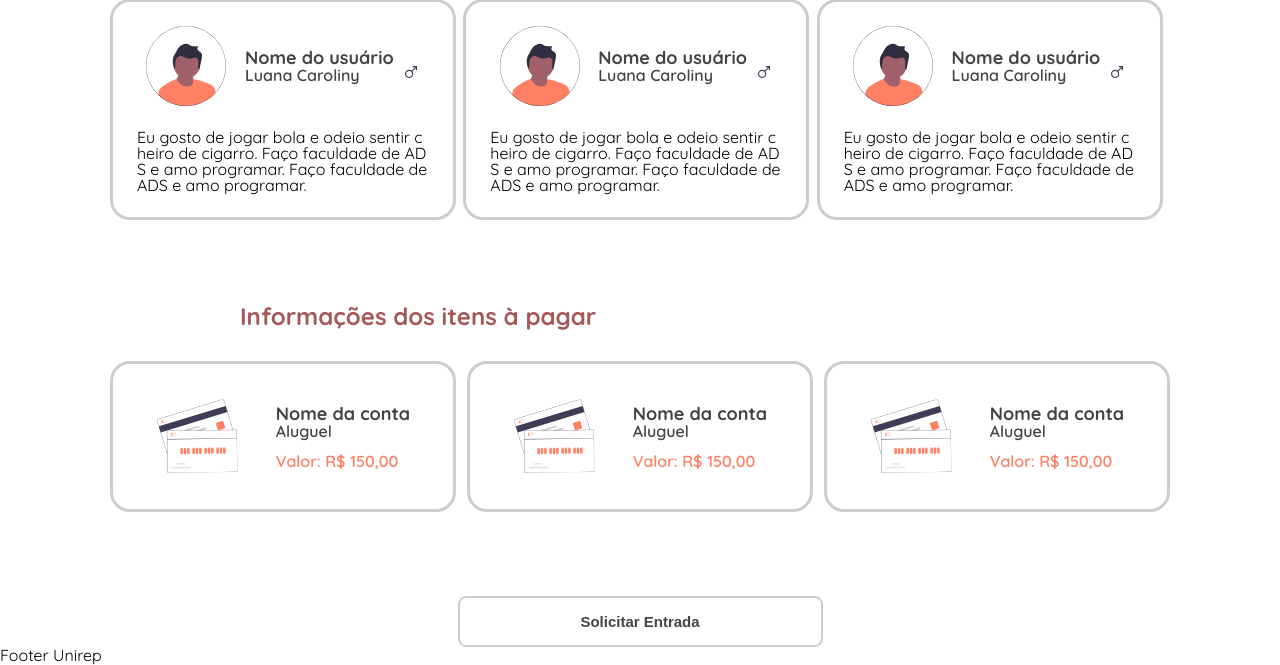
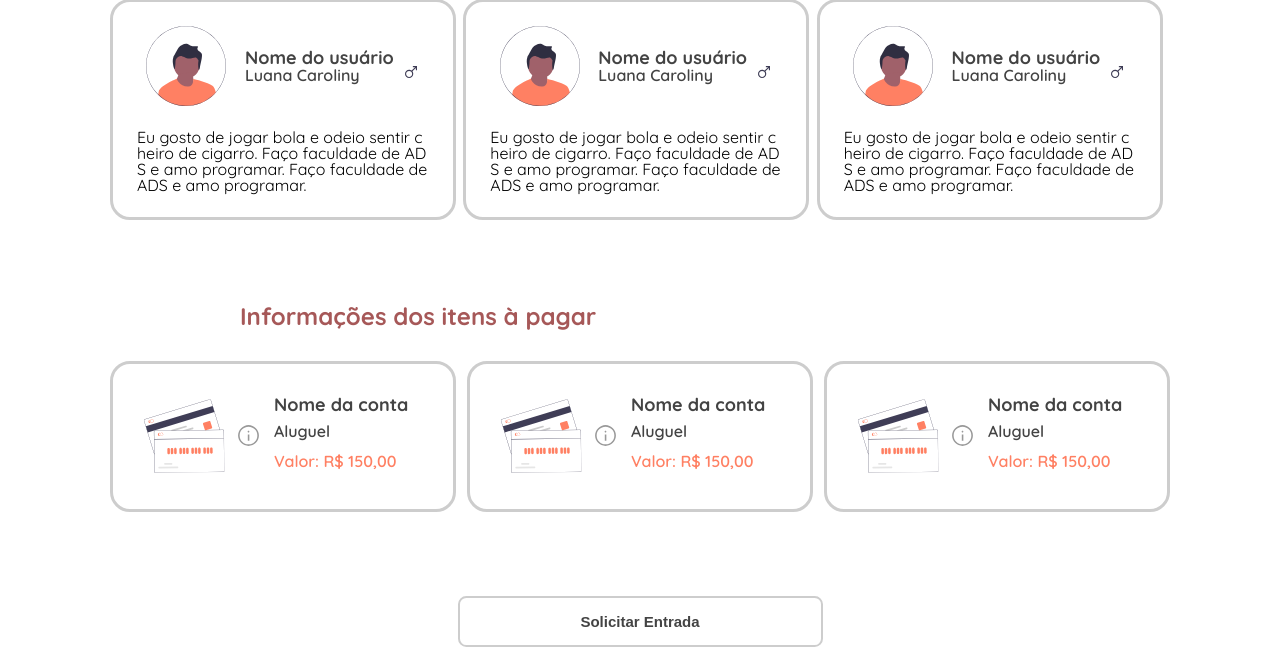
Before and after one commit to luacarol/unirep, a Django app: page /republic-information in a window 1280 px wide; the page is wider, and only the part inside the window is pictured. Shown: the part 725-1390 px from the top of that part. Run offline with Django 4.2, Linux system fonts and the light colour scheme.

Commit message:
Atualização dos cards de visualização de itens à pagar

```diff
--- a/unirep_app/static/css/global.css
+++ b/unirep_app/static/css/global.css
@@ -342,7 +342,8 @@ body {
 }
 
 .tooltip-content .tooltip-text {
-    width: 6em;
+    min-width: 6em;
+    max-width: 10em;
     background-color: var(--black);
     color: var(--white);
     text-align: center;
--- a/unirep_app/static/css/partials/cards/view_item_carroussel_card.css
+++ b/unirep_app/static/css/partials/cards/view_item_carroussel_card.css
@@ -10,21 +10,30 @@
     background: #FFFFFF;
     border: 0.188em solid #CDCDCD;
     border-radius: 1.25em;
-    display: flex;
-    flex-direction: row;
+    display: grid;
+    grid-template-columns: 5em 1.563em 9.313em;
     align-items: center;
-    justify-content: center;
-    padding: 0em 1.875em;
+    justify-content: space-between;
+    padding: 2em 1.875em;
     box-sizing: border-box;
 }
 
 .div-payable-item .div-basic-informations {
+    height: 100%;
     display: flex;
     flex-direction: column;
     align-items: flex-start;
-    margin-left: 2.375em;
+}
+
+.div-basic-informations .text-label-account-name {
+    margin-bottom: 0.5em;
 }
 
 .div-payable-item .div-basic-informations .text-account-value {
     margin-top: 0.875em;
 }
+
+.img-icon-info {
+    align-self: flex-start;
+    cursor: pointer;
+}
--- a/unirep_app/templates/partials/cards/view_item_carroussel_card.html
+++ b/unirep_app/templates/partials/cards/view_item_carroussel_card.html
@@ -8,11 +8,20 @@
 
         <img class="img-item-card" src="{% static 'img/credit-card-picture.svg' %}" />
 
+        <div class="tooltip-content" style="margin: 0;">
+
+            <a href="">
+                <img class="img-icon-info" src="{% static 'img/icon-info.svg' %}" alt="Ícone de informação" />
+            </a>
+
+            <span class="tooltip-text">Esse valor já é a simulação do preço caso você fizesse parte dessa república</span>
+
+        </div>
+
         <div class="div-basic-informations">
 
             <h3 class="minor-subtitle text-label-account-name">Nome da conta</h3>
             <h4 class="legend text-account-name">Aluguel</h4>
-
             <h4 class="legend orange-text text-account-value">Valor: R$ 150,00</h4>
 
         </div>
@@ -23,11 +32,20 @@
 
         <img class="img-item-card" src="{% static 'img/credit-card-picture.svg' %}" />
 
+        <div class="tooltip-content" style="margin: 0;">
+
+            <a href="">
+                <img class="img-icon-info" src="{% static 'img/icon-info.svg' %}" alt="Ícone de informação" />
+            </a>
+
+            <span class="tooltip-text">Esse valor já é a simulação do preço caso você fizesse parte dessa república</span>
+
+        </div>
+
         <div class="div-basic-informations">
 
             <h3 class="minor-subtitle text-label-account-name">Nome da conta</h3>
             <h4 class="legend text-account-name">Aluguel</h4>
-
             <h4 class="legend orange-text text-account-value">Valor: R$ 150,00</h4>
 
         </div>
@@ -38,11 +56,20 @@
 
         <img class="img-item-card" src="{% static 'img/credit-card-picture.svg' %}" />
 
+        <div class="tooltip-content" style="margin: 0;">
+
+            <a href="">
+                <img class="img-icon-info" src="{% static 'img/icon-info.svg' %}" alt="Ícone de informação" />
+            </a>
+
+            <span class="tooltip-text">Esse valor já é a simulação do preço caso você fizesse parte dessa república</span>
+
+        </div>
+
         <div class="div-basic-informations">
 
             <h3 class="minor-subtitle text-label-account-name">Nome da conta</h3>
             <h4 class="legend text-account-name">Aluguel</h4>
-
             <h4 class="legend orange-text text-account-value">Valor: R$ 150,00</h4>
 
         </div>
--- a/unirep_app/templates/republic_information.html
+++ b/unirep_app/templates/republic_information.html
@@ -56,8 +56,6 @@
 
     </div>
 
-    <footer>Footer Unirep</footer>
-
     <script>
 
         // All varibales
--- a/unirep_app/views.py
+++ b/unirep_app/views.py
@@ -14,7 +14,7 @@ def home(request):
     # 3 - usuário com solicitação aprovada
     # 4 - usuário com solicitação recusada
     # 5 - usuário do tipo administrador
-    type_user = '5'
+    type_user = '1'
 
     # Solicitações de entrada
     incoming_requests = False
```
Also changed, not shown: unirep_app/static/css/home.css (+9 -1 lines), unirep_app/templates/home.html (+7 -2 lines), unirep_app/static/img/icon-info.svg (added).
